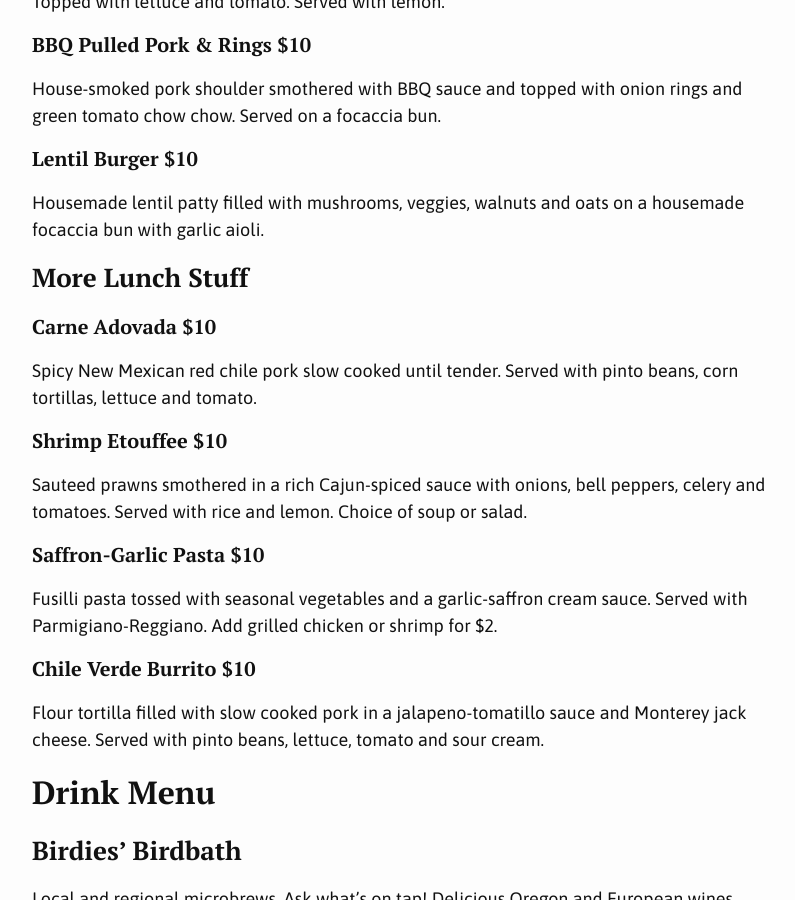
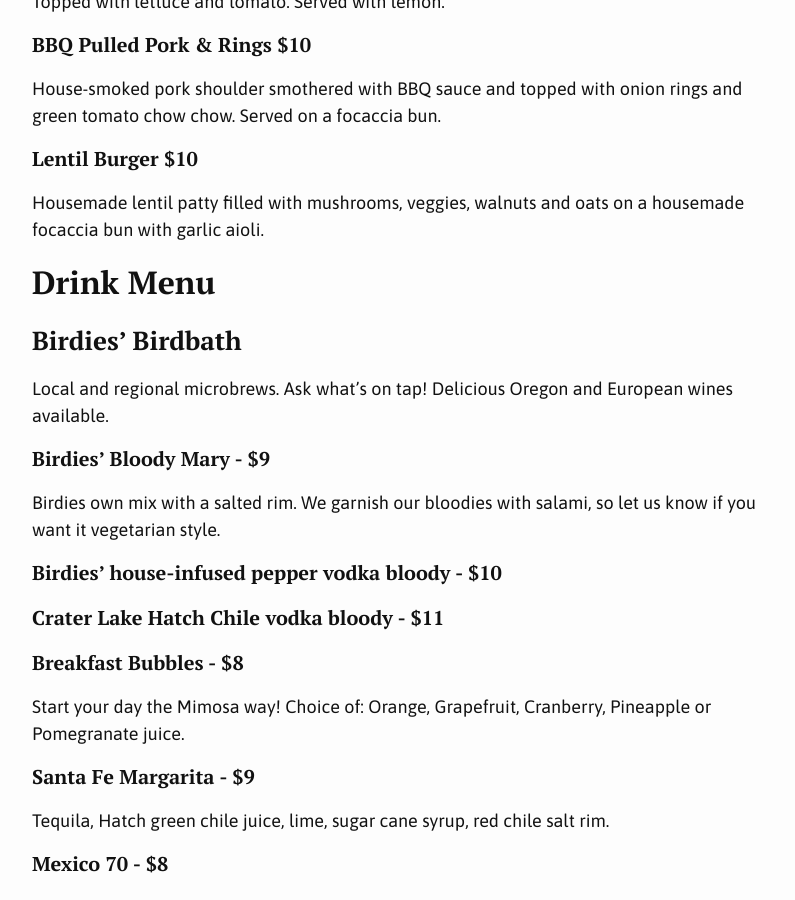
Before and after one commit to birdiescafe/birdiescafe.github.io, a Jekyll site: the page built from index.md, in a window 1280 px wide and 900 px high, scrolled down 7325 px. Shown: the whole window, without its empty margins (238-1033 px from the left). Built offline with Jekyll 4.4.1, drawn with Linux system fonts in a browser that asks for light colours; our own code applies the rules of GitHub Pages for plain Markdown files.

Commit message:
Update index.md

```diff
--- a/index.md
+++ b/index.md
@@ -188,20 +188,6 @@ House-smoked pork shoulder smothered with BBQ sauce and topped with onion rings
 #### Lentil Burger $10
 Housemade lentil patty filled with mushrooms, veggies, walnuts and oats on a housemade focaccia bun with garlic aioli.
 
-### More Lunch Stuff
-
-#### Carne Adovada $10
-Spicy New Mexican red chile pork slow cooked until tender. Served with pinto beans, corn tortillas, lettuce and tomato.
-
-#### Shrimp Etouffee $10
-Sauteed prawns smothered in a rich Cajun-spiced sauce with onions, bell peppers, celery and tomatoes. Served with rice and lemon. Choice of soup or salad.
-
-#### Saffron-Garlic Pasta $10
-Fusilli pasta tossed with seasonal vegetables and a garlic-saffron cream sauce. Served with Parmigiano-Reggiano. Add grilled chicken or shrimp for $2.
-
-#### Chile Verde Burrito $10
-Flour tortilla filled with slow cooked pork in a jalapeno-tomatillo sauce and Monterey jack cheese. Served with pinto beans, lettuce, tomato and sour cream.
-
 ## Drink Menu
 
 ### Birdies' Birdbath
```
